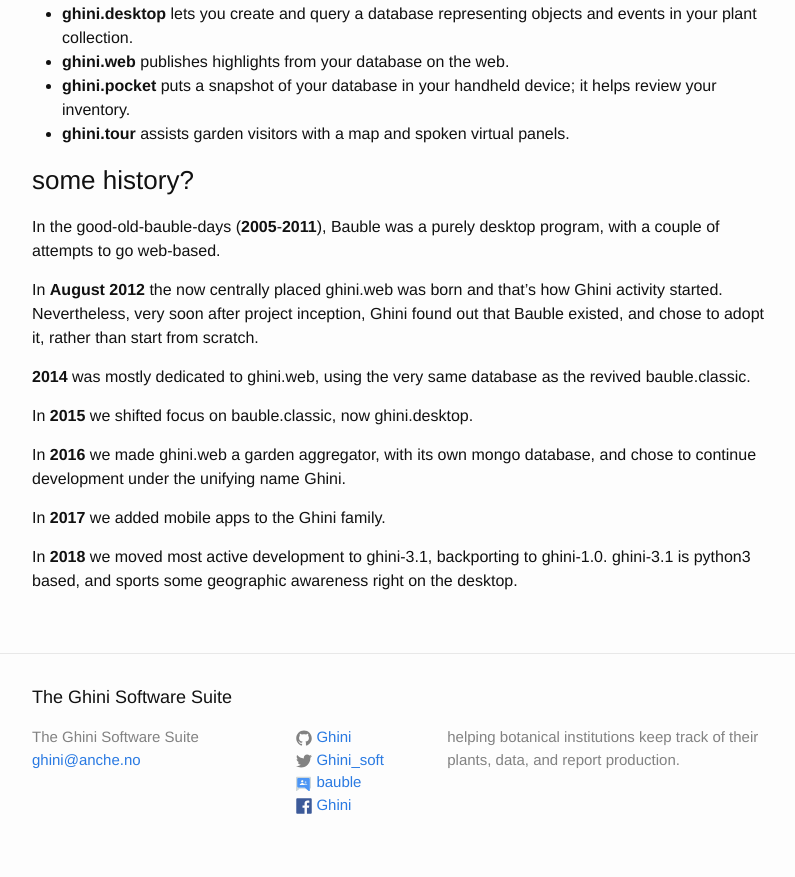
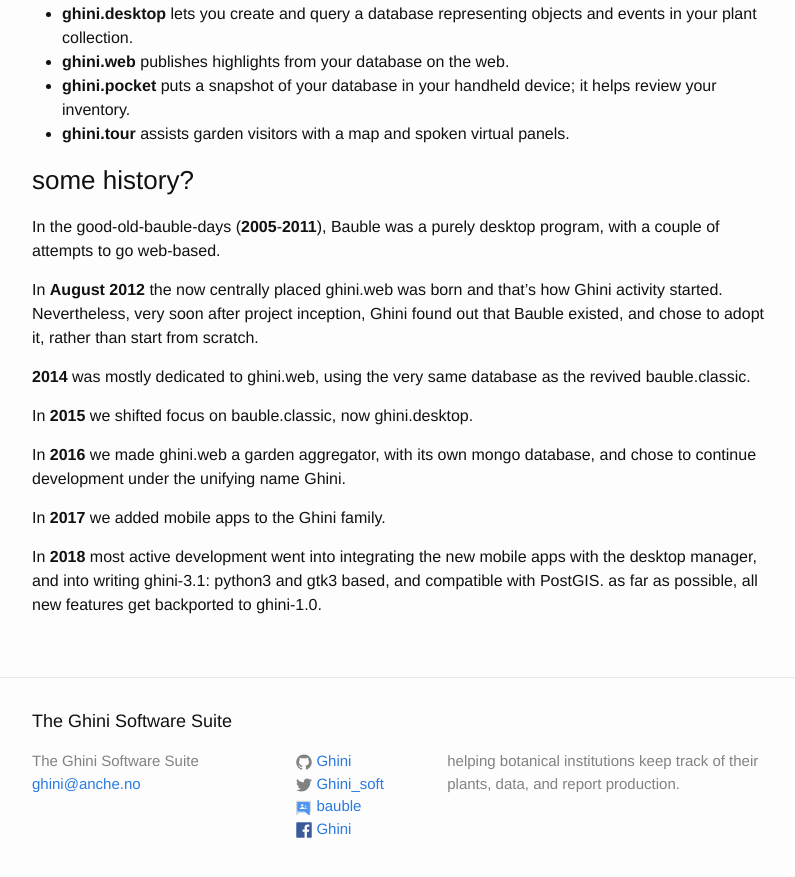
Before and after one commit to Ghini/ghini.github.io, a Jekyll site: the page built from about.md, in a window 1280 px wide and 900 px high, scrolled down 631 px. Shown: the top 877 px of the window, without its empty margins (238-1033 px from the left). Built offline with Jekyll 4.4.1, drawn with Linux system fonts in a browser that asks for light colours.

Commit message:
finer description of activity in 2018

```diff
--- a/about.md
+++ b/about.md
@@ -36,6 +36,7 @@
 
 In **2017** we added mobile apps to the Ghini family.
 
-In **2018** we moved most active development to ghini-3.1, backporting to
-ghini-1.0.  ghini-3.1 is python3 based, and sports some geographic awareness
-right on the desktop.
+In **2018** most active development went into integrating the new mobile
+apps with the desktop manager, and into writing ghini-3.1: python3 and gtk3
+based, and compatible with PostGIS.  as far as possible, all new features
+get backported to ghini-1.0.
```
